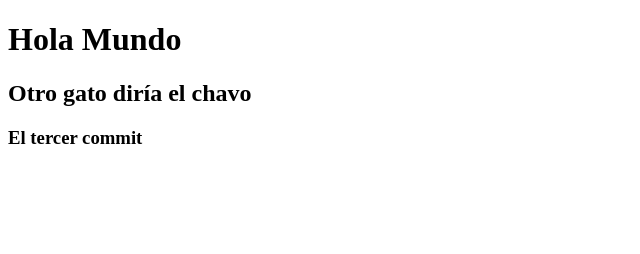
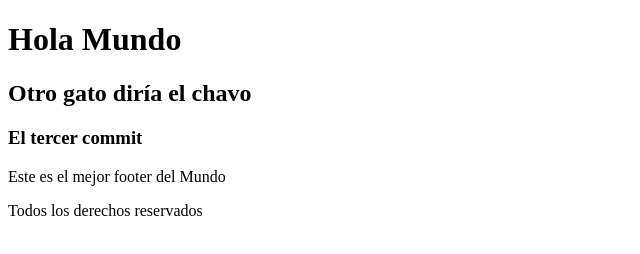
Before and after one commit to ShahirBrahim/proyecto--falso, a plain HTML site: page index.html in a window 1280 px wide. Shown: the whole page, without its empty margins (0-640 px from the left). Drawn offline with Linux system fonts and the light colour scheme.

Commit message:
desarrollamos un footer

```diff
--- a/index.html
+++ b/index.html
@@ -9,5 +9,10 @@
     <h1>Hola Mundo</h1>
     <h2>Otro gato diría el chavo</h2>
     <h3>El tercer commit</h3>
+
+    <footer>
+        <p>Este es el mejor footer del Mundo</p>
+        <p>Todos los derechos reservados</p>
+    </footer>
 </body>
 </html>
```
